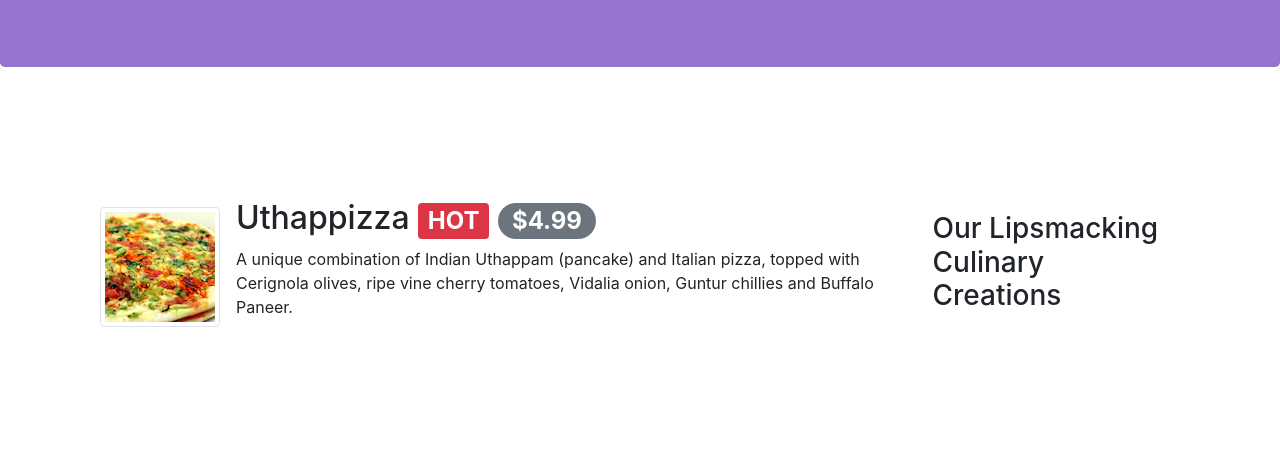
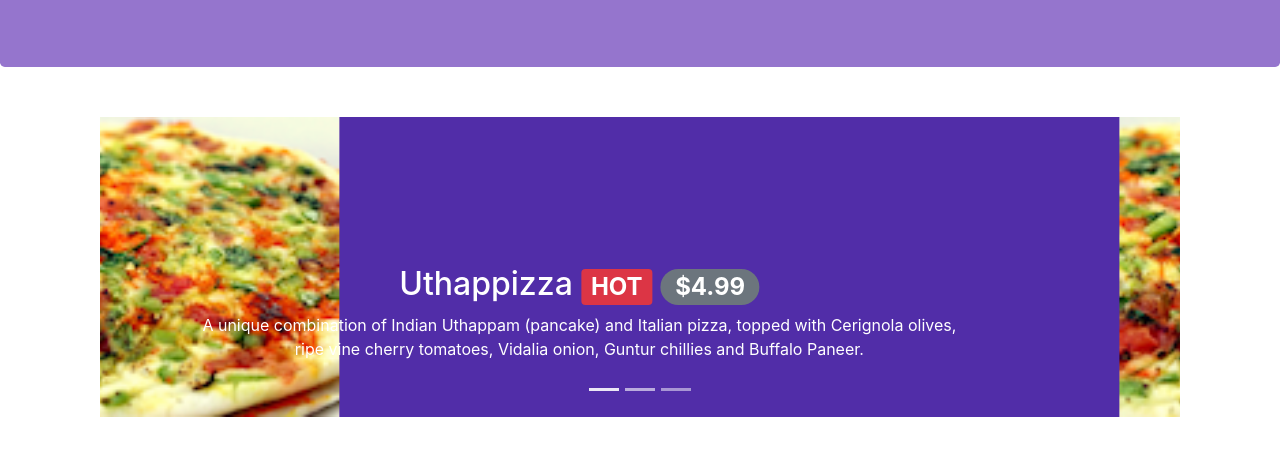
Before and after one commit to yumengG/bootstrap, a website: page index.html in a window 1280 px wide. Shown: the part 267-731 px from the top of the page. Drawn offline with nearby package versions, Linux system fonts and the light colour scheme.

Commit message:
carousel

```diff
--- a/css/styles.css
+++ b/css/styles.css
@@ -41,3 +41,17 @@
     border-bottom: 1px solid #ddd;
     padding: 10px;
 }
+.carousel {
+    background:#512DA8;
+}
+
+.carousel-item {
+  height: 300px;
+}
+
+.carousel-item img {
+    position: absolute;
+    top: 0;
+    left: 0;
+    min-height: 300px;
+}
--- a/index.html
+++ b/index.html
@@ -68,26 +68,52 @@
     </header>
 
     <div class="container">
-        <div class="row row-content align-items-center">
-            <div class="col-12 col-sm-4 order-sm-last col-md-3">
-                <h3>Our Lipsmacking Culinary Creations</h3>
-            </div>
-            <div class="col col-sm order-sm-first col-md">
-                <div class="media">
-                    <img src="img/uthappizza.png" alt="uthappizza" class="mr-3 img-thumbnail align-self-center">
-                    <div class="media-body">
-                        <h2 class="mt-0">Uthappizza <span class="badge badge-danger">HOT</span>
-                            <span class="badge badge-pill badge-secondary">$4.99</span></h2>
-                        <p class="d-none d-sm-block">A unique combination of Indian Uthappam (pancake) and Italian
-                            pizza, topped with Cerignola olives, ripe vine cherry tomatoes, Vidalia onion, Guntur
-                            chillies and Buffalo Paneer.</p>
+        <div class="row row-content">
+            <div class="col">
+                <div id="mycarousel" class="carousel slide" data-ride="carousel">
+                    <div class="carousel-inner" role="listbox">
+                        <ol class="carousel-indicators">
+                            <li data-target="#mycarousel" data-slide-to="0" class="active"></li>
+                            <li data-target="#mycarousel" data-slide-to="1"></li>
+                            <li data-target="#mycarousel" data-slide-to="2"></li>
+                          </ol>
+                        <div class="carousel-item active">
+                            <img class="d-block"
+                                src="img/uthappizza.png" alt="Uthappizza">
+                            <div class="carousel-caption d-none d-md-block">
+                                <h2 >Uthappizza <span class="badge badge-danger">HOT</span>
+                                    <span class="badge badge-pill badge-secondary">$4.99</span></h2>
+                                <p class="d-none d-sm-block">A unique combination of Indian Uthappam (pancake) and Italian
+                                    pizza, topped with Cerignola olives, ripe vine cherry tomatoes, Vidalia onion, Guntur
+                                    chillies and Buffalo Paneer.</p>
+                            </div>
+                        </div>
+                        <div class="carousel-item">
+                            <img class="d-block"
+                                src="img/uthappizza.png" alt="Uthappizza">
+                            <div class="carousel-caption d-none d-md-block">
+                                <h2 >Uthappizza <span class="badge badge-danger">HOT</span>
+                                    <span class="badge badge-pill badge-secondary">$4.99</span></h2>
+                                <p class="d-none d-sm-block">A unique combination of Indian Uthappam (pancake) and Italian
+                                    pizza, topped with Cerignola olives, ripe vine cherry tomatoes, Vidalia onion, Guntur
+                                    chillies and Buffalo Paneer.</p>
+                            </div>
+
+                        </div>
+                        <div class="carousel-item">
+
+                        </div>
                     </div>
+
                 </div>
             </div>
         </div>
 
 
-        <div class="row row-content align-items-center">
+
+
+
+        <!-- <div class="row row-content align-items-center">
             <div class="col-12 col-sm-4 col-md-3 ">
                 <h3>This Month's Promotions</h3>
             </div>
@@ -103,9 +129,9 @@
                 </div>
 
             </div>
-        </div>
+        </div> -->
 
-        <div class="row row-content align-items-center">
+        <!-- <div class="row row-content align-items-center">
             <div class="col-12 col-sm-4 col-md-3 order-sm-last">
                 <h3>Meet our Culinary Specialists</h3>
             </div>
@@ -121,7 +147,7 @@
                     </div>
                 </div>
             </div>
-        </div>
+        </div> -->
     </div>
     <!-- this is the login part -->
     <div class="modal fade" id="loginmodal">
```
